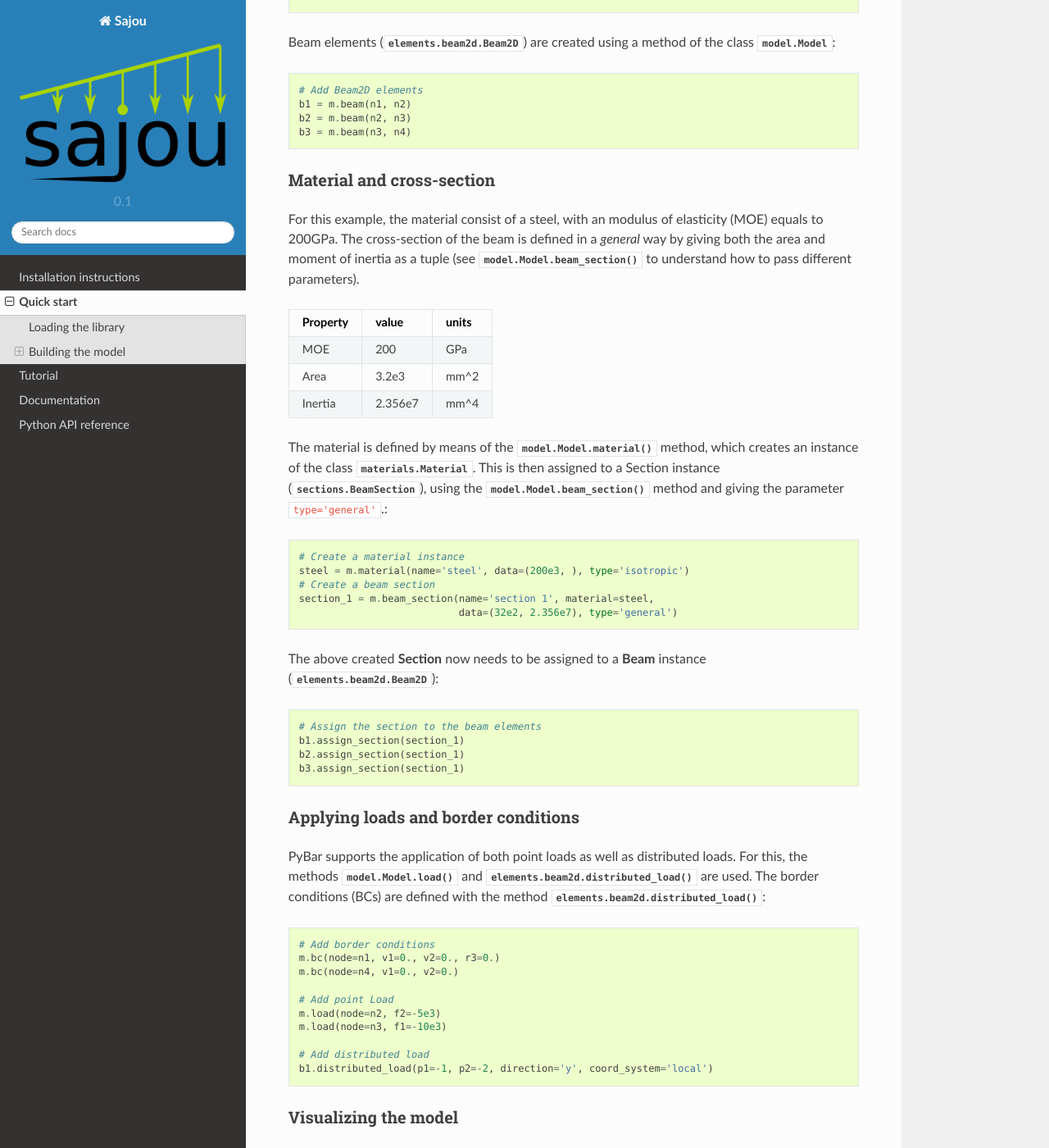
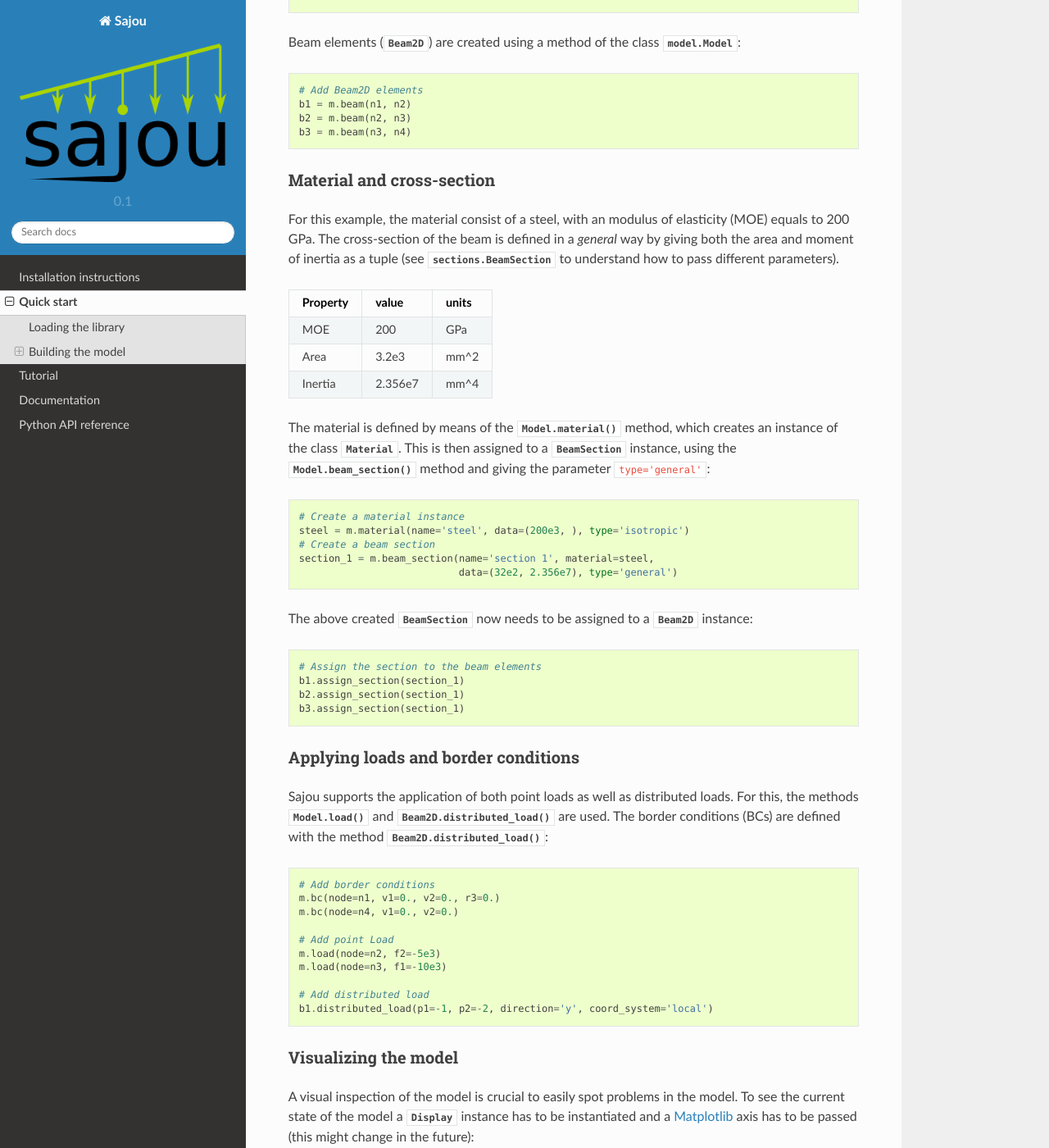
Before and after one commit to cristobaltapia/sajou, a Sphinx documentation site: the page built from docs/quickstart.rst, in a window 1280 px wide and 1400 px high, scrolled down 957 px. Shown: the whole window at 82% size. Built offline with Sphinx 7.4.7 and the Read the Docs theme 2.0.0, drawn with Linux system fonts in a browser that asks for light colours; formulas are drawn with MathJax 3; some of the changed text lies outside the part shown.

Commit message:
Update documentation

```diff
--- a/docs/conf.py
+++ b/docs/conf.py
@@ -1,3 +1,4 @@
+
 #!/usr/bin/env python3
 # -*- coding: utf-8 -*-
 #
@@ -39,14 +40,9 @@ extensions = [
     'matplotlib.sphinxext.plot_directive',
     'sphinx.ext.autosummary',
     'sphinx.ext.doctest',
-    #'sphinx.ext.mathjax',
-    'sphinx.ext.imgmath',
+    'sphinx.ext.mathjax',
+    #'sphinx.ext.imgmath',
 ]
-
-todo_include_todos = True
-
-# Latex preamble in html
-imgmath_latex_preamble = '\usepackage[]{amsmath}'
 
 # Add any paths that contain templates here, relative to this directory.
 templates_path = ['_templates']
@@ -99,9 +95,9 @@ todo_include_todos = False
 #
 # html_theme = "nature"
 # html_style = 'custom.css'
-html_theme = "sphinx_rtd_theme"
 
 html_theme_path = [sphinx_rtd_theme.get_html_theme_path()]
+html_theme = "sphinx_rtd_theme"
 
 # Theme options are theme-specific and customize the look and feel of a theme
 # further.  For a list of options available for each theme, see the
@@ -126,6 +122,10 @@ html_sidebars = {
 htmlhelp_basename = 'Sajoudoc'
 
 # -- Options for LaTeX output ---------------------------------------------
+
+# Latex preamble in html
+imgmath_latex_preamble = '\usepackage[]{amsmath}'
+
 
 latex_elements = {
     # The paper size ('letterpaper' or 'a4paper').
--- a/docs/index.rst
+++ b/docs/index.rst
@@ -16,7 +16,7 @@ Although currently only 2D models are implemented, the code has been designed wi
 some point in the future.
 In a similar way, the element library should be expanded in the future, implementing diverse and useful elements like plates or shells.
 
-.. note:: Sajou is currently in a very early stage of development. As such, expect major bugs, radical
+.. warning:: Sajou is currently in a very early stage of development. As such, expect major bugs, radical
     changes in the API, inexplicably burn down of your computer and sudden deaths of kittens. Use under your own
     responsability.
 
--- a/docs/quickstart.rst
+++ b/docs/quickstart.rst
@@ -22,12 +22,12 @@ A simple frame structure as described in the figure below will be calculated.
 Geometry
 ********
 
-To build the model a :class:`model.Model` has to be created::
+To build the model a :class:`.Model` has to be created::
 
     # Initialize a Model instance of a 2D model
     m = sj.model(name='Model 1', dimensionality='2D')
 
-The geometry of the problem can then be defined by means of :class:`nodes.Node`, which is conveniently wrapped in the method :meth:`model.Model2D.node` of the class :class:`model.Model`::
+The geometry of the problem can then be defined by means of :class:`.Node`, which is conveniently wrapped in the method :meth:`.Model2D.node` of the class :class:`.Model`::
 
     # Add nodes in the specified positions
     n1 = m.node(0, 0)
@@ -35,7 +35,7 @@ The geometry of the problem can then be defined by means of :class:`nodes.Node`,
     n3 = m.node(2000, 2000)
     n4 = m.node(2000, 0)
 
-Beam elements (:class:`elements.beam2d.Beam2D`) are created using a method of the class :class:`model.Model`::
+Beam elements (:class:`.Beam2D`) are created using a method of the class :class:`model.Model`::
 
     # Add Beam2D elements
     b1 = m.beam(n1, n2)
@@ -45,9 +45,9 @@ Beam elements (:class:`elements.beam2d.Beam2D`) are created using a method of th
 Material and cross-section
 **************************
 
-For this example, the material consist of a steel, with an modulus of elasticity (MOE) equals to 200GPa.
+For this example, the material consist of a steel, with an modulus of elasticity (MOE) equals to 200 GPa.
 The cross-section of the beam is defined in a *general* way by giving both the area and moment of inertia
-as a tuple (see :meth:`model.Model.beam_section` to understand how to pass different parameters).
+as a tuple (see :class:`sections.BeamSection` to understand how to pass different parameters).
 
 +----------+---------+-------+
 | Property | value   | units |
@@ -59,9 +59,9 @@ as a tuple (see :meth:`model.Model.beam_section` to understand how to pass diffe
 | Inertia  | 2.356e7 | mm^4  |
 +----------+---------+-------+
 
-The material is defined by means of the :meth:`model.Model.material` method, which creates an instance of the class :class:`materials.Material`.
-This is then assigned to a Section instance (:class:`sections.BeamSection`), using the :meth:`model.Model.beam_section` method and giving the
-parameter ``type='general'``.::
+The material is defined by means of the :meth:`.Model.material` method, which creates an instance of the class :class:`.Material`.
+This is then assigned to a :class:`.BeamSection` instance, using the :meth:`.Model.beam_section` method and giving the
+parameter ``type='general'``::
 
     # Create a material instance
     steel = m.material(name='steel', data=(200e3, ), type='isotropic')
@@ -69,7 +69,7 @@ parameter ``type='general'``.::
     section_1 = m.beam_section(name='section 1', material=steel,
                                data=(32e2, 2.356e7), type='general')
 
-The above created **Section** now needs to be assigned to a **Beam** instance (:py:class:`elements.beam2d.Beam2D`)::
+The above created :class:`.BeamSection` now needs to be assigned to a :class:`.Beam2D` instance::
 
 
     # Assign the section to the beam elements
@@ -82,8 +82,8 @@ Applying loads and border conditions
 ************************************
 
 
-PyBar supports the application of both point loads as well as distributed loads. For this, the methods :meth:`model.Model.load` and :meth:`elements.beam2d.distributed_load` are used.
-The border conditions (BCs) are defined with the method :meth:`elements.beam2d.distributed_load`::
+Sajou supports the application of both point loads as well as distributed loads. For this, the methods :meth:`.Model.load` and :meth:`.Beam2D.distributed_load` are used.
+The border conditions (BCs) are defined with the method :meth:`.Beam2D.distributed_load`::
 
     # Add border conditions
     m.bc(node=n1, v1=0., v2=0., r3=0.)
@@ -101,7 +101,7 @@ Visualizing the model
 *********************
 
 A visual inspection of the model is crucial to easily spot problems in the model.
-To see the current state of the model a :class:`plot.Display` instance has to be instantiated and a `Matplotlib <http://www.matplotlib.org>`_ axis has to be passed (this might change in the future)::
+To see the current state of the model a :class:`.Display` instance has to be instantiated and a `Matplotlib <http://www.matplotlib.org>`_ axis has to be passed (this might change in the future)::
 
     # create matplotlib figure and axes
     import matplotlib.pyplot as plt
@@ -133,14 +133,14 @@ For this example, the static solver (:class:`solvers.StaticSolver`) is used::
     # Solve the system
     res = solver.solve()
 
-After this, a :class:`solvers.Result` object is created (stored as `res` in the example), which contains the required results of the system.
+After this, a :class:`.Result` object is created (stored as ``res`` in the example), which contains the required results of the system.
 
 Postprocessing
 **************
 
-The previously obtained :class:`solvers.Result` object is then used for the post-processing of the model.
-This is done by means of a :class:`postprocessing.Postprocess` object, which can be used to obtain values
-of section forces in a specified element or to plot the results using the above mentioned :class:`plot.Display` class.
+The previously obtained :class:`.Result` object is then used for the post-processing of the model.
+This is done by means of a :class:`.Postprocess` object, which can be used to obtain values
+of section forces in a specified element or to plot the results using the above mentioned :class:`.Display` class.
 
 Let us begin by extracting values o the moment, shear and axial force along a specified beam (say beam No. 2)::
 
```
Also changed, not shown: other parts of docs/quickstart.rst (+1 -1 lines), 1 other file.
